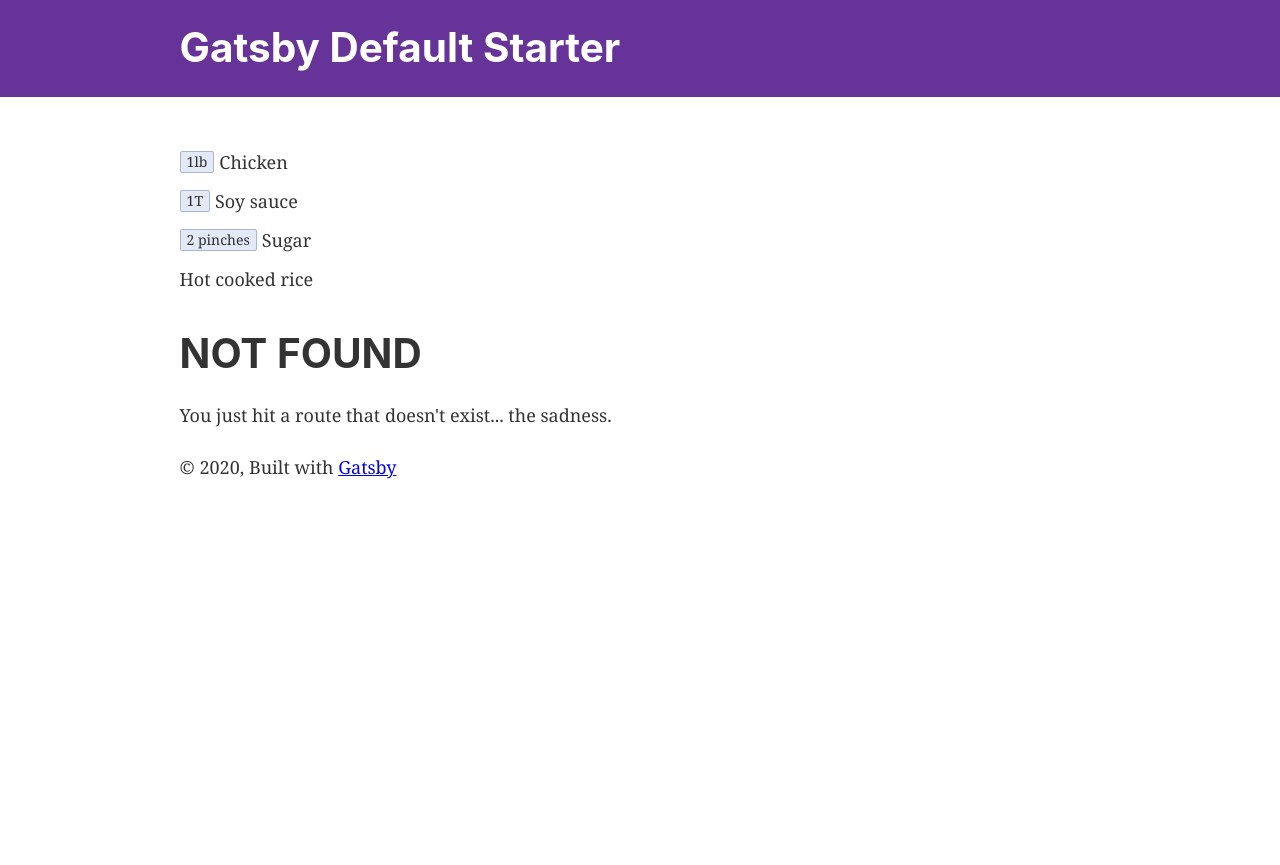
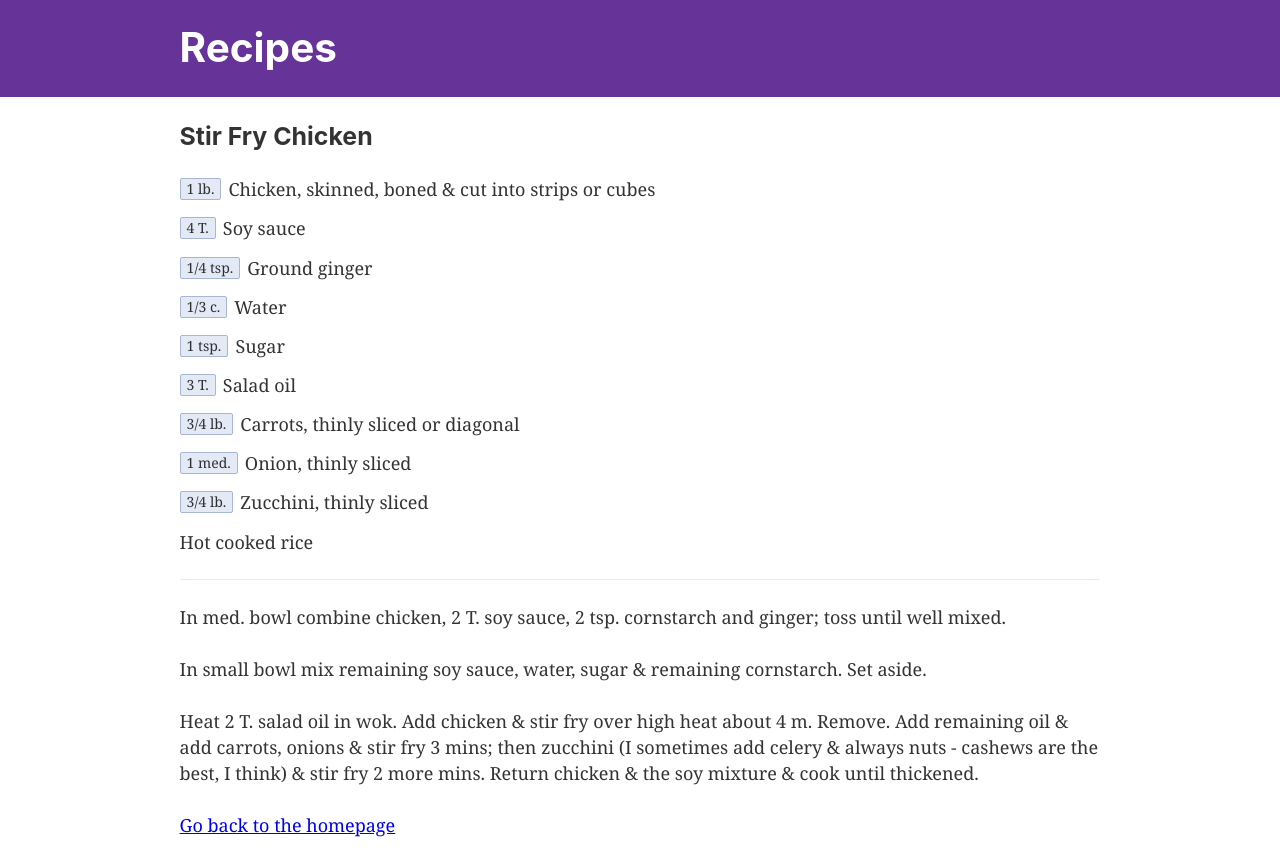
Before and after one commit to amanthei/recipes, a Gatsby site: page /recipes/stir-fry-chicken in a window 1280 px wide. Before the commit this address had no page. Before the commit the page ends 800 px from the top, so only its background shows below. Built offline with nearby package versions, Linux system fonts and the light colour scheme; Gatsby itself is replaced by a stand-in of ours.

Commit message:
Adds divider, recipe, and instructions components

```diff
--- a/gatsby-config.js
+++ b/gatsby-config.js
@@ -1,8 +1,8 @@
 module.exports = {
   siteMetadata: {
-    title: `Gatsby Default Starter`,
-    description: `Kick off your next, great Gatsby project with this default starter. This barebones starter ships with the main Gatsby configuration files you might need.`,
-    author: `@gatsbyjs`,
+    title: `Recipes`,
+    description: `Old family favorites.`,
+    author: `@xoalexo`,
   },
   plugins: [
     `gatsby-plugin-react-helmet`,
@@ -31,4 +31,4 @@ module.exports = {
     // To learn more, visit: https://gatsby.dev/offline
     // `gatsby-plugin-offline`,
   ],
-}
+};
--- /dev/null
+++ b/src/components/divider.js
@@ -0,0 +1,13 @@
+import React from "react";
+
+const Divider = () => (
+  <div
+    style={{
+      border: 0,
+      borderBottom: `1px solid #e3eaf6`,
+      margin: `24px 0 24px 0`,
+    }}
+  ></div>
+);
+
+export default Divider;
--- a/src/components/ingredients.js
+++ b/src/components/ingredients.js
@@ -1,12 +1,11 @@
-import React from "react"
-import Tag from "./tag"
+import React from "react";
+import Tag from "./tag";
 
 const Ingredients = ({ ingredient }) => (
   <div
     style={{
       margin: `0 auto`,
       maxWidth: 960,
-      padding: `1.45rem 1.0875rem`,
     }}
   >
     <ul style={{ margin: 0, listStyleType: `none` }}>
@@ -17,13 +16,13 @@ const Ingredients = ({ ingredient }) => (
               <Tag text={item[0]} />
               {item[1]}
             </li>
-          )
+          );
         } else {
-          return <li key={item}>{item[1]}</li>
+          return <li key={item}>{item[1]}</li>;
         }
       })}
     </ul>
   </div>
-)
+);
 
-export default Ingredients
+export default Ingredients;
--- /dev/null
+++ b/src/components/instructions.js
@@ -0,0 +1,18 @@
+import React from "react";
+import Divider from "./divider";
+
+const Instructions = ({ instruction }) => (
+  <div
+    style={{
+      margin: `0 auto`,
+      maxWidth: 960,
+    }}
+  >
+    <Divider />
+    {instruction.map(function (item) {
+      return <p key={item}>{item}</p>;
+    })}
+  </div>
+);
+
+export default Instructions;
--- a/src/components/layout.js
+++ b/src/components/layout.js
@@ -5,13 +5,12 @@
  * See: https://www.gatsbyjs.org/docs/use-static-query/
  */
 
-import React from "react"
-import PropTypes from "prop-types"
-import { useStaticQuery, graphql } from "gatsby"
+import React from "react";
+import PropTypes from "prop-types";
+import { useStaticQuery, graphql } from "gatsby";
 
-import Header from "./header"
-import "./layout.css"
-import Ingredients from "./ingredients"
+import Header from "./header";
+import "./layout.css";
 
 const Layout = ({ children }) => {
   const data = useStaticQuery(graphql`
@@ -22,19 +21,12 @@ const Layout = ({ children }) => {
         }
       }
     }
-  `)
+  `);
 
   return (
     <>
       <Header siteTitle={data.site.siteMetadata.title} />
-      <Ingredients
-        ingredient={[
-          ["1lb", "Chicken"],
-          ["1T", "Soy sauce"],
-          ["2 pinches", "Sugar"],
-          [null, "Hot cooked rice"],
-        ]}
-      />
+
       <div
         style={{
           margin: `0 auto`,
@@ -43,18 +35,18 @@ const Layout = ({ children }) => {
         }}
       >
         <main>{children}</main>
-        <footer>
+        {/* <footer>
           © {new Date().getFullYear()}, Built with
           {` `}
           <a href="https://www.gatsbyjs.org">Gatsby</a>
-        </footer>
+        </footer> */}
       </div>
     </>
-  )
-}
+  );
+};
 
 Layout.propTypes = {
   children: PropTypes.node.isRequired,
-}
+};
 
-export default Layout
+export default Layout;
--- /dev/null
+++ b/src/components/recipe.js
@@ -0,0 +1,18 @@
+import React from "react";
+import { Link } from "gatsby"
+import Ingredients from "./ingredients";
+import Instructions from "./instructions";
+import Layout from "../components/layout";
+import SEO from "../components/seo";
+
+const Recipe = ({title, ingredientArray, instructionArray}) => (
+  <Layout>
+    <SEO title={title} />
+    <h3>{title}</h3>
+    <Ingredients ingredient={ingredientArray} />
+    <Instructions instruction={instructionArray} />
+    <Link to="/">Go back to the homepage</Link>
+  </Layout>
+);
+
+export default Recipe;
--- a/src/components/tag.js
+++ b/src/components/tag.js
@@ -1,4 +1,4 @@
-import React from "react"
+import React from "react";
 
 const Tag = ({ text }) => (
   <div
@@ -10,12 +10,12 @@ const Tag = ({ text }) => (
       display: `inline-block`,
       float: `left`,
       borderRadius: `2px`,
-      margin: `2px 5px 2px 0px`,
+      margin: `2px 7px 2px 0px`,
       border: `1px solid #a9b6d2`,
     }}
   >
     {text}
   </div>
-)
+);
 
-export default Tag
+export default Tag;
--- /dev/null
+++ b/src/pages/recipes/stir-fry-chicken.js
@@ -0,0 +1,27 @@
+import React from "react";
+import Recipe from "../../components/recipe";
+
+const StirFryChicken = () => (
+  <Recipe
+    title="Stir Fry Chicken"
+    ingredientArray={[
+      ["1 lb.", "Chicken, skinned, boned & cut into strips or cubes"],
+      ["4 T.", "Soy sauce"],
+      ["1/4 tsp.", "Ground ginger"],
+      ["1/3 c.", "Water"],
+      ["1 tsp.", "Sugar"],
+      ["3 T.", "Salad oil"],
+      ["3/4 lb.", "Carrots, thinly sliced or diagonal"],
+      ["1 med.", "Onion, thinly sliced"],
+      ["3/4 lb.", "Zucchini, thinly sliced"],
+      [null, "Hot cooked rice"],
+    ]}
+    instructionArray={[
+      "In med. bowl combine chicken, 2 T. soy sauce, 2 tsp. cornstarch and ginger; toss until well mixed.",
+      "In small bowl mix remaining soy sauce, water, sugar & remaining cornstarch. Set aside.",
+      "Heat 2 T. salad oil in wok. Add chicken & stir fry over high heat about 4 m. Remove. Add remaining oil & add carrots, onions & stir fry 3 mins; then zucchini (I sometimes add celery & always nuts - cashews are the best, I think) & stir fry 2 more mins. Return chicken & the soy mixture & cook until thickened.",
+    ]}
+  />
+);
+
+export default StirFryChicken;
```
Also changed, not shown: src/pages/index.js (+3 -7 lines), src/pages/using-typescript.tsx (deleted, +0 -34 lines).
